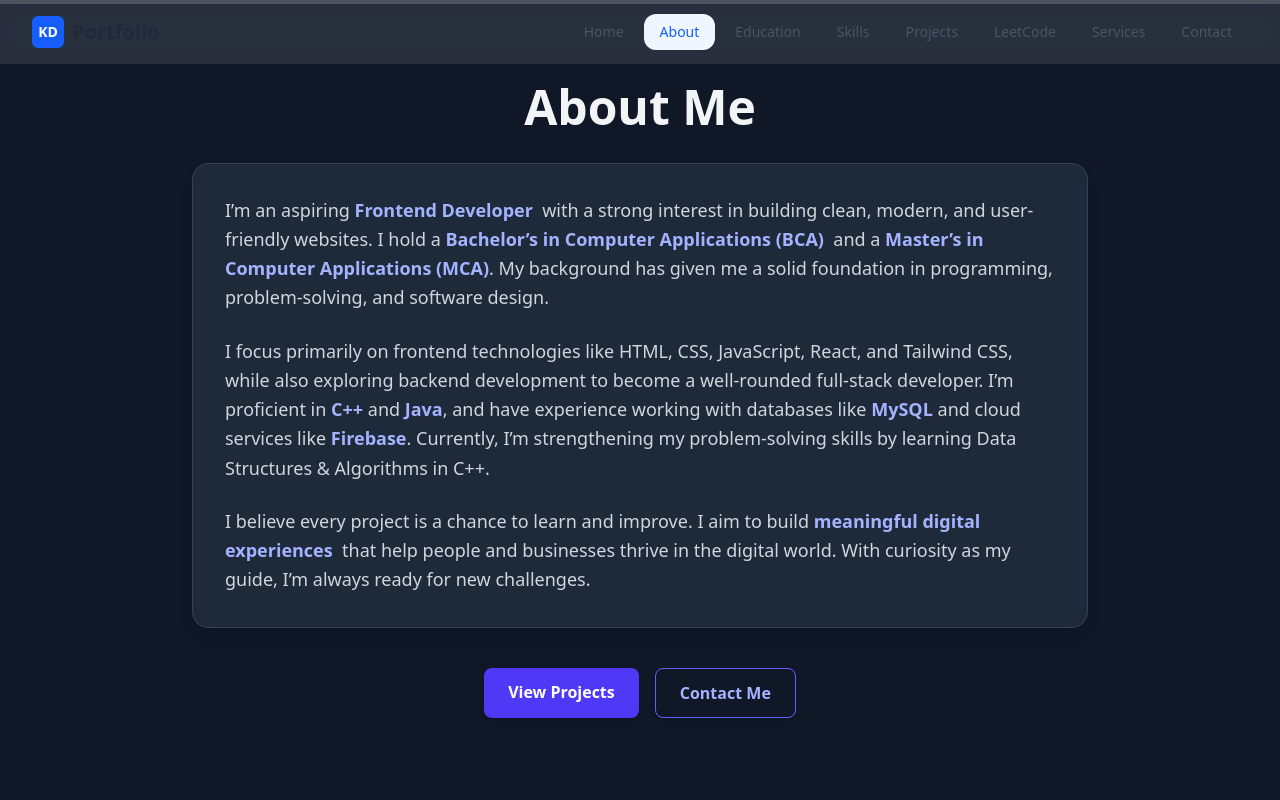
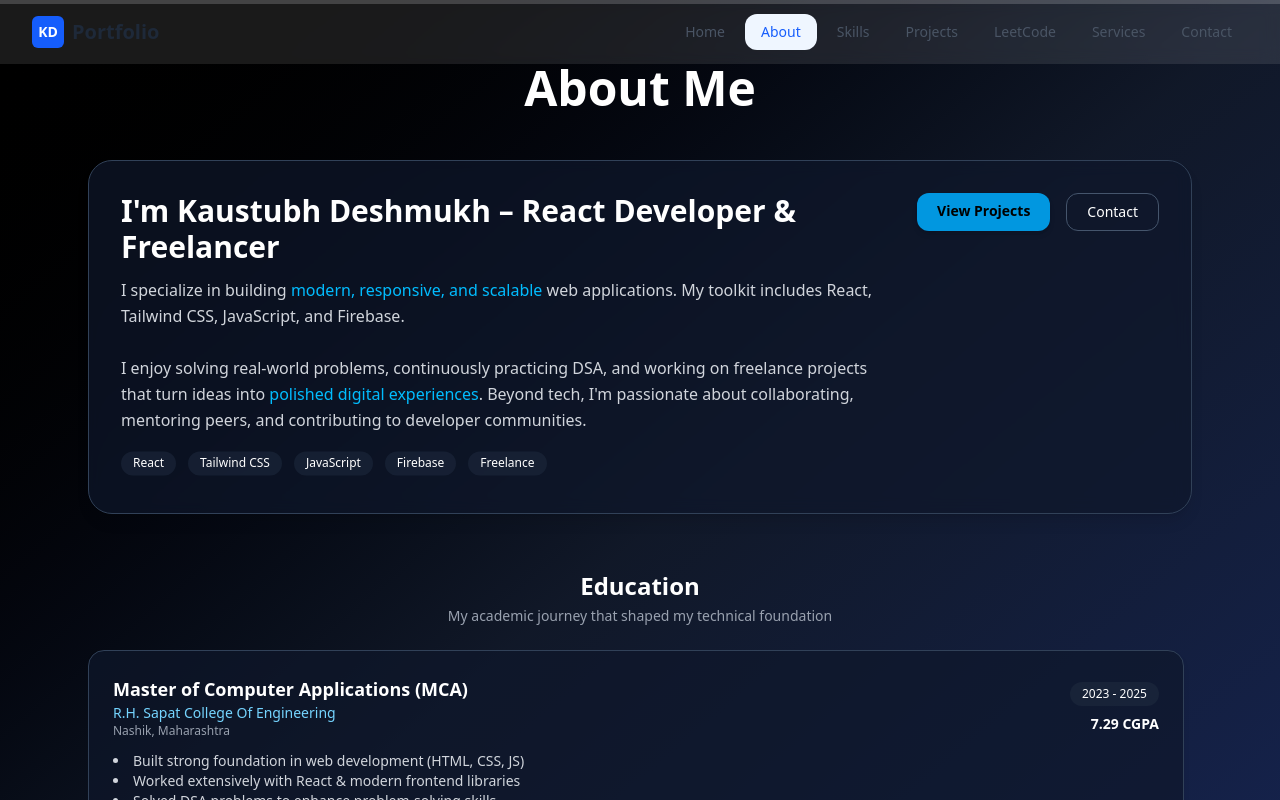
Before and after one commit to nameiskaustubh/Portfolio, a React (Vite) app: page /about in a window 1280 px wide. Shown: the top 800 px of the page. Built offline with nearby package versions, Linux system fonts and the light colour scheme.

Commit message:
Updated portfolio projects and fixed styling issues

```diff
--- a/src/components/About.jsx
+++ b/src/components/About.jsx
@@ -1,79 +1,240 @@
-import React from "react";
+import React, { useEffect } from "react";
 import { motion } from "framer-motion";
 
 const About = () => {
+  // Animation variants
+  const fadeUp = {
+    hidden: { opacity: 0, y: 40 },
+    visible: (i = 1) => ({
+      opacity: 1,
+      y: 0,
+      transition: { duration: 0.6, delay: i * 0.15, ease: "easeOut" },
+    }),
+  };
+
+  const float = {
+    hidden: { y: 0 },
+    visible: {
+      y: [0, -6, 0],
+      transition: { duration: 4, repeat: Infinity, ease: "easeInOut" },
+    },
+  };
+
+  const educationData = [
+    {
+      year: "2023 - 2025",
+      degree: "Master of Computer Applications (MCA)",
+      institution: "R.H. Sapat College Of Engineering",
+      location: "Nashik, Maharashtra",
+      grade: "7.29 CGPA",
+      highlights: [
+        "Built strong foundation in web development (HTML, CSS, JS)",
+        "Worked extensively with React & modern frontend libraries",
+        "Solved DSA problems to enhance problem-solving skills",
+        "Hands-on experience in Java, C++, MySQL, and DBMS",
+      ],
+    },
+    {
+      year: "2019 - 2023",
+      degree: "Bachelor of Computer Applications (BCA)",
+      institution: "K.T.H.M. College, Nashik",
+      location: "Nashik, Maharashtra",
+      grade: "7.3 CGPA",
+      highlights: [
+        "Mastered programming fundamentals and data structures",
+        "Built academic and side projects in web technologies",
+        "Actively participated in technical events & workshops",
+      ],
+    },
+  ];
+
+  // Inject CSS for stars & scrollbar
+  useEffect(() => {
+    const style = document.createElement("style");
+    style.id = "about-page-styles";
+    style.innerHTML = `
+      .stars, .stars2, .stars3 {
+        position: absolute; inset: 0;
+        width: 300%; height: 300%;
+        background-repeat: repeat;
+        animation: drift linear infinite;
+        pointer-events: none;
+      }
+      .stars {
+        background-image: radial-gradient(#ffffff 1px, transparent 1px);
+        background-size: 40px 40px;
+        animation-duration: 100s;
+      }
+      .stars2 {
+        background-image: radial-gradient(rgba(255,255,255,0.7) 1px, transparent 1px);
+        background-size: 80px 80px;
+        animation-duration: 180s;
+        opacity: 0.4;
+      }
+      .stars3 {
+        background-image: radial-gradient(rgba(255,255,255,0.5) 1px, transparent 1px);
+        background-size: 120px 120px;
+        animation-duration: 260s;
+        opacity: 0.25;
+      }
+      @keyframes drift {
+        from { transform: translateY(0); }
+        to { transform: translateY(-600px); }
+      }
+
+      @keyframes twinkle {
+        0%, 100% { opacity: 0.9; }
+        50% { opacity: 0.4; }
+      }
+
+      .about-scroll::-webkit-scrollbar { width: 6px; }
+      .about-scroll::-webkit-scrollbar-thumb {
+        background: rgba(148,163,184,0.25);
+        border-radius: 6px;
+      }
+    `;
+    document.head.appendChild(style);
+    return () => {
+      const s = document.getElementById("about-page-styles");
+      if (s) s.remove();
+    };
+  }, []);
+
   return (
-    <section
-      id="about"
-      className="min-h-screen flex flex-col justify-center items-center bg-gray-900 px-6 py-16 text-white"
-    >
+    <div className="relative min-h-screen flex flex-col bg-gradient-to-br from-black via-gray-900 to-blue-950 text-white">
+      {/* Galaxy Background */}
+      <div className="absolute inset-0 -z-10 overflow-hidden">
+        <div className="stars" />
+        <div className="stars2" />
+        <div className="stars3" />
+        <div className="absolute inset-0 bg-gradient-to-b from-transparent via-black/40 to-black" />
+      </div>
+
+      {/* Main Content */}
+      <main className="flex-1 max-w-6xl mx-auto px-6 py-16 w-full">
         {/* Heading */}
-      <motion.h2
-        className="text-4xl md:text-5xl font-bold mb-8 text-gray-100"
-        initial={{ y: -30, opacity: 0 }}
-        animate={{ y: 0, opacity: 1 }}
-        transition={{ duration: 0.6 }}
+        <motion.h1
+          className="text-4xl md:text-5xl font-extrabold text-center mb-12"
+          initial={{ opacity: 0, y: -20 }}
+          animate={{ opacity: 1, y: 0 }}
         >
           About Me
-      </motion.h2>
+        </motion.h1>
 
-      {/* Content box */}
-      <motion.div
-        className="max-w-4xl bg-gray-800 rounded-2xl p-8 shadow-lg border border-gray-700"
-        initial={{ opacity: 0, y: 40 }}
-        animate={{ opacity: 1, y: 0 }}
-        transition={{ delay: 0.3, duration: 0.6 }}
+        {/* About Card */}
+        <motion.section
+          className="bg-slate-900/70 backdrop-blur-sm border border-slate-700 rounded-3xl p-8 shadow-lg"
+          initial="hidden"
+          whileInView="visible"
+          variants={fadeUp}
+          viewport={{ once: true }}
         >
-        <p className="text-lg text-gray-300 leading-relaxed mb-6">
-          I’m an aspiring{" "}
-          <span className="text-indigo-300 font-semibold">Frontend Developer</span>&nbsp;
-          with a strong interest in building clean, modern, and user-friendly websites.
-          I hold a{" "}
-          <span className="text-indigo-300 font-semibold">Bachelor’s in Computer Applications (BCA)</span>&nbsp;
-          and a{" "}
-          <span className="text-indigo-300 font-semibold">Master’s in Computer Applications (MCA)</span>.
-          My background has given me a solid foundation in programming, problem-solving, and software design.
+          <div className="md:flex md:items-start md:justify-between gap-8">
+            <div className="flex-1">
+              <h2 className="text-2xl md:text-3xl font-bold">
+                I&apos;m Kaustubh Deshmukh – React Developer & Freelancer
+              </h2>
+              <p className="text-gray-300 mt-3 leading-relaxed">
+                I specialize in building{" "}
+                <span className="text-sky-400">modern, responsive, and scalable</span> web applications.
+                My toolkit includes React, Tailwind CSS, JavaScript, and Firebase.
+                <br />
+                <br />
+                I enjoy solving real-world problems, continuously practicing DSA,
+                and working on freelance projects that turn ideas into{" "}
+                <span className="text-sky-400">polished digital experiences</span>.
+                Beyond tech, I&apos;m passionate about collaborating, mentoring peers,
+                and contributing to developer communities.
               </p>
 
-        <p className="text-lg text-gray-300 leading-relaxed mb-6">
-  I focus primarily on frontend technologies like HTML, CSS, JavaScript, React, and Tailwind CSS,
-  while also exploring backend development to become a well-rounded full-stack developer.
-  I’m proficient in <span className="text-indigo-300 font-semibold">C++</span> and <span className="text-indigo-300 font-semibold">Java</span>,
-  and have experience working with databases like <span className="text-indigo-300 font-semibold">MySQL</span> and cloud services like <span className="text-indigo-300 font-semibold">Firebase</span>.
-  Currently, I’m strengthening my problem-solving skills by learning Data Structures & Algorithms in C++.
-</p>
+              <div className="flex flex-wrap gap-3 mt-6">
+                {["React", "Tailwind CSS", "JavaScript", "Firebase", "Freelance"].map(
+                  (skill, i) => (
+                    <motion.span
+                      key={i}
+                      className="inline-block text-xs font-medium bg-slate-800/60 px-3 py-1 rounded-full"
+                      variants={float}
+                      initial="hidden"
+                      animate="visible"
+                    >
+                      {skill}
+                    </motion.span>
+                  )
+                )}
+              </div>
+            </div>
 
-
-        <p className="text-lg text-gray-300 leading-relaxed">
-          I believe every project is a chance to learn and improve.
-          I aim to build{" "}
-          <span className="text-indigo-300 font-semibold">meaningful digital experiences</span>&nbsp;
-          that help people and businesses thrive in the digital world.
-          With curiosity as my guide, I’m always ready for new challenges.
-        </p>
-      </motion.div>
-
-      {/* Buttons */}
-      <motion.div
-        className="flex gap-4 mt-10"
-        initial={{ opacity: 0 }}
-        animate={{ opacity: 1 }}
-        transition={{ delay: 0.6 }}
-      >
+            {/* CTA Buttons */}
+            <div className="mt-6 md:mt-0 flex-shrink-0 flex gap-4">
               <a
                 href="/projects"
-          className="px-6 py-3 rounded-lg bg-indigo-600 hover:bg-indigo-700 text-white font-semibold shadow-md transition-transform transform hover:scale-105"
+                className="px-5 py-2 rounded-xl bg-sky-500/90 hover:bg-sky-500 text-black font-semibold text-sm shadow-md transition"
               >
                 View Projects
               </a>
               <a
                 href="/contact"
-          className="px-6 py-3 rounded-lg border border-indigo-500 text-indigo-300 hover:bg-indigo-600 hover:text-white font-semibold shadow-md transition-transform transform hover:scale-105"
+                className="px-5 py-2 rounded-xl border border-slate-600 text-sm font-medium hover:bg-white/10 transition"
               >
-          Contact Me
+                Contact
               </a>
+            </div>
+          </div>
+        </motion.section>
+
+        {/* Education Section */}
+        <motion.div
+          className="mt-14 mb-6 text-center"
+          initial="hidden"
+          whileInView="visible"
+          variants={fadeUp}
+        >
+          <h3 className="text-2xl font-semibold">Education</h3>
+          <p className="text-gray-400 text-sm mt-1">
+            My academic journey that shaped my technical foundation
+          </p>
         </motion.div>
-    </section>
+
+        {/* Scrollable Cards */}
+        <div className="max-h-[360px] overflow-y-auto about-scroll pr-2 space-y-6">
+          {educationData.map((edu, idx) => (
+            <motion.article
+              key={idx}
+              className="bg-slate-900/70 border border-slate-700 rounded-2xl p-6 shadow-md hover:shadow-sky-500/10 transition"
+              initial="hidden"
+              whileInView="visible"
+              variants={fadeUp}
+              custom={idx + 1}
+              viewport={{ once: true, amount: 0.2 }}
+            >
+              <div className="flex flex-col md:flex-row md:items-center md:justify-between gap-4">
+                <div>
+                  <h4 className="text-lg font-semibold">{edu.degree}</h4>
+                  <p className="text-sm text-sky-300">{edu.institution}</p>
+                  <p className="text-xs text-gray-400">{edu.location}</p>
+                </div>
+                <div className="text-right">
+                  <div className="inline-block bg-slate-800/70 px-3 py-1 rounded-full text-xs font-medium">
+                    {edu.year}
+                  </div>
+                  <p className="text-sm font-semibold mt-2">{edu.grade}</p>
+                </div>
+              </div>
+
+              <div className="mt-3 max-h-28 overflow-y-auto about-scroll pr-2 text-gray-300 text-sm space-y-2">
+                <ul className="list-disc list-inside">
+                  {edu.highlights.map((h, i) => (
+                    <li key={i}>{h}</li>
+                  ))}
+                </ul>
+              </div>
+            </motion.article>
+          ))}
+        </div>
+      </main>
+
+
+    </div>
   );
 };
 
--- a/src/components/Footer.jsx
+++ b/src/components/Footer.jsx
@@ -8,7 +8,7 @@ const Footer = () => {
 
   return (
     <footer className="bg-gray-900 text-gray-300 py-8 px-4 md:px-10">
-      <div className="max-w-7xl mx-auto flex flex-col md:flex-row justify-between items-center gap-6 pb-6">
+      {/* <div className="max-w-7xl mx-auto flex flex-col md:flex-row justify-between items-center gap-6 pb-6">
         <div className="text-center md:text-left">
           <h2 className="text-xl font-bold text-white">Kaustubh Deshmukh</h2>
           <p className="text-sm text-gray-400">
@@ -34,7 +34,7 @@ const Footer = () => {
             <FaEye /> View Resume
           </a>
         </div>
-      </div>
+      </div> */}
 
       <div className="border-t border-gray-700 pt-6">
         <div className="flex flex-wrap gap-5 justify-center text-xl mb-4">
--- a/src/components/Navbar.jsx
+++ b/src/components/Navbar.jsx
@@ -10,7 +10,7 @@ const Navbar = () => {
   const navItems = [
     { path: '/', label: 'Home', id: 'Home' },
     { path: '/about', label: 'About', id: 'about' },
-    { path: '/education', label: 'Education', id: 'education' },
+    // { path: '/education', label: 'Education', id: 'education' },
     { path: '/skills', label: 'Skills', id: 'skills' },
     { path: '/projects', label: 'Projects', id: 'projects' },
     { path: '/leetcode', label: 'LeetCode', id: 'leetcode' },
@@ -49,13 +49,11 @@ const Navbar = () => {
       window.removeEventListener('scroll', handleScroll);
       window.removeEventListener('resize', handleScroll);
     };
-  }, [location]); // Re-run when location changes
+  }, [location]);
 
   useEffect(() => {
     setIsMobileMenuOpen(false);
-    // Reset scroll progress when navigating to a new page
     setScrollProgress(0);
-    // Recalculate after a short delay to allow page content to load
     setTimeout(() => {
       const scrollPosition = window.scrollY;
       const documentHeight = document.documentElement.scrollHeight;
@@ -167,7 +165,6 @@ const Navbar = () => {
         </div>
       </nav>
 
-      {/* Fixed Progress Bar */}
       <div className="fixed top-0 left-0 right-0 z-50 h-1 bg-gray-200/20 dark:bg-gray-700/20">
         <div
           className="h-full bg-gradient-to-r from-blue-500 to-sky-500 transition-all duration-150 ease-out"
--- a/src/pages/Education.jsx
+++ b/src/pages/Education.jsx
@@ -101,6 +101,7 @@ const Education = () => {
           </div>
         </div>
       </section>
+
     </div>
   );
 };
--- a/src/pages/Home.jsx
+++ b/src/pages/Home.jsx
@@ -2,6 +2,7 @@ import React from "react";
 import { Link } from "react-router-dom";
 import { motion } from "framer-motion";
 import profilePic from "../assets/profile.jpg";
+import { FaFileDownload, FaEye, FaEnvelope } from "react-icons/fa";
 
 // Variants for reusable animations
 const fadeUp = {
@@ -13,7 +14,7 @@ const fadeUp = {
   }),
 };
 
-// Floating star component for galaxy background
+
 const Star = ({ size, top, left, delay }) => (
   <motion.div
     className="absolute rounded-full bg-white shadow-md"
@@ -26,7 +27,7 @@ const Star = ({ size, top, left, delay }) => (
 const Home = () => {
   return (
     <div className="relative min-h-screen bg-gradient-to-br from-black via-gray-900 to-blue-950 text-gray-200 overflow-hidden">
-      {/* Galaxy Stars Background */}
+
       {[...Array(30)].map((_, i) => (
         <Star
           key={i}
@@ -37,10 +38,10 @@ const Home = () => {
         />
       ))}
 
-      {/* Hero Section */}
+
       <section className="pt-20 pb-10 relative z-10">
         <div className="flex flex-col-reverse md:flex-row items-center justify-between max-w-6xl mx-auto px-6 py-20 gap-10">
-          {/* Left Text Content */}
+
           <motion.div
             className="md:w-1/2"
             initial="hidden"
@@ -61,7 +62,7 @@ const Home = () => {
               </motion.span>
             </motion.h1>
 
-            {/* Roles */}
+
             <motion.p
               className="text-lg text-gray-300 mb-6 h-8"
               initial={{ opacity: 0 }}
@@ -92,7 +93,7 @@ const Home = () => {
             </motion.div>
           </motion.div>
 
-          {/* Right Profile Image */}
+
           <motion.div
             className="md:w-1/2 flex justify-center"
             initial={{ scale: 0, opacity: 0 }}
@@ -112,7 +113,7 @@ const Home = () => {
         </div>
       </section>
 
-      {/* About Section */}
+
       <section
         id="about"
         className="py-16 px-6 relative z-10 backdrop-blur-lg"
@@ -128,9 +129,9 @@ const Home = () => {
             About Me
           </h1>
 
-          {/* Flexbox Layout for Two Scrollable Cards */}
+
           <div className=" flex flex-col md:flex-row gap-8">
-            {/* Bio Card */}
+
             <motion.div
   className="flex-1 bg-gray-900/80 rounded-xl p-6 shadow-lg
              max-h-96 overflow-y-auto custom-scrollbar"
@@ -169,7 +170,7 @@ const Home = () => {
 </motion.div>
 
 
-            {/* Quick Facts Card */}
+
             <motion.div
               className="flex-1 bg-gray-800/90 rounded-xl p-6 shadow-lg max-h-96 overflow-y-auto custom-scrollbar"
               initial={{ opacity: 0, y: 40 }}
@@ -205,7 +206,7 @@ const Home = () => {
         </motion.div>
       </section>
 
-      {/* Call-to-Action Section */}
+
       <section className="py-16 px-6 relative z-10">
         <motion.div
           className="max-w-4xl mx-auto text-center"
@@ -236,7 +237,35 @@ const Home = () => {
             </Link>
           </div>
         </motion.div>
+
       </section>
+      <div className="max-w-7xl mx-auto flex flex-col md:flex-row justify-between items-center gap-6 pb-6">
+        <div className="text-center md:text-left">
+          <h2 className="text-xl font-bold text-white">Kaustubh Deshmukh</h2>
+          <p className="text-sm text-gray-400">
+            Web Developer | Freelancer | <br />
+            ReactJs | JavaScript | NodeJs
+          </p>
+        </div>
+
+        <div className="flex gap-3">
+          <a
+            href="/assets/Kaustubh_Deshmukh_Resume1.pdf"
+            download
+            className="flex items-center gap-2 bg-blue-600 hover:bg-blue-500 text-white py-2 px-4 rounded-xl text-sm transition-all"
+          >
+            <FaFileDownload /> Download Resume
+          </a>
+          <a
+            href="/assets/Kaustubh_Deshmukh_Resume1.pdf"
+            target="_blank"
+            rel="noopener noreferrer"
+            className="flex items-center gap-2 bg-gray-700 hover:bg-gray-600 text-white py-2 px-4 rounded-xl text-sm transition-all"
+          >
+            <FaEye /> View Resume
+          </a>
+        </div>
+      </div>
     </div>
   );
 };
--- a/src/pages/ProjectsSection.jsx
+++ b/src/pages/ProjectsSection.jsx
@@ -10,7 +10,7 @@ import pasteAppImage from '../components/assets/Paste.png';
 const Projects = () => {
   const [selectedCategory, setSelectedCategory] = useState('all');
 
-  // const projects = [
+
   //   {
   //     title: "Mentii - Your Mental Health Buddy",
   //     description:
@@ -54,7 +54,7 @@ const Projects = () => {
     {
       title: "Mentii - Your Mental Health Buddy",
       description: "A comprehensive React-based mental health platform...",
-      image: mentiiImage, // ✅ use imported variable
+      image: mentiiImage,
       techStack: ["React", "Firebase", "Tailwind CSS", "TensorFlow", "JavaScript"],
       github: "https://github.com/nameiskaustubh/mentiii",
       live: "https://mentiii-kaustubhds-projects.vercel.app/",
@@ -65,7 +65,7 @@ const Projects = () => {
     {
       title: "Color Maze Mood Game",
       description: "An interactive JavaScript maze game...",
-      image: colormazImage, // ✅
+      image: colormazImage,
       techStack: ["JavaScript", "Firebase", "HTML5", "CSS3", "Canvas API"],
       github: "https://github.com/yourname/maze-mood-game",
       live: "https://maze-mood.netlify.app",
@@ -76,7 +76,7 @@ const Projects = () => {
     {
       title: "Weather App",
       description: "A responsive weather application...",
-      image: weatherImage, // ✅
+      image: weatherImage,
       techStack: ["React", "TailwindCSS", "OpenWeather API", "Vite", "Material UI"],
       github: "https://github.com/nameiskaustubh/weather-app",
       live: "https://weather-app-kaustubh-deshmukhs-projects.vercel.app/",
@@ -87,7 +87,7 @@ const Projects = () => {
     {
       title: "Paste App - Simple Online Clipboard",
       description: "A React + Redux based application that allows users to create, edit, view, delete, and share text snippets (pastes). Features include search, copy-to-clipboard, and localStorage persistence.",
-      image: pasteAppImage, // ✅ import an image screenshot or logo as pasteAppImage
+      image: pasteAppImage,
       techStack: ["React", "Redux Toolkit", "Tailwind CSS", "JavaScript", "Vite"],
       github: "https://github.com/nameiskaustubh/Paste-App",
       live: "https://paste-app-silk-alpha.vercel.app/",
@@ -112,7 +112,7 @@ const Projects = () => {
   const featuredProjects = projects.filter(project => project.featured);
 
   return (
-    <div className="min-h-screen bg-gray-900 pt-20">
+    <div className="min-h-screen bg-gradient-to-br from-black via-gray-900 to-blue-950 pt-20">
       <div className="container mx-auto px-6 py-12">
 
         <div className="text-center mb-16">
```
Also changed, not shown: src/pages/Contact.jsx (+12 -13 lines), src/index.css (line endings or trailing spaces). Lines whose indentation alone changed are shown as unchanged.
